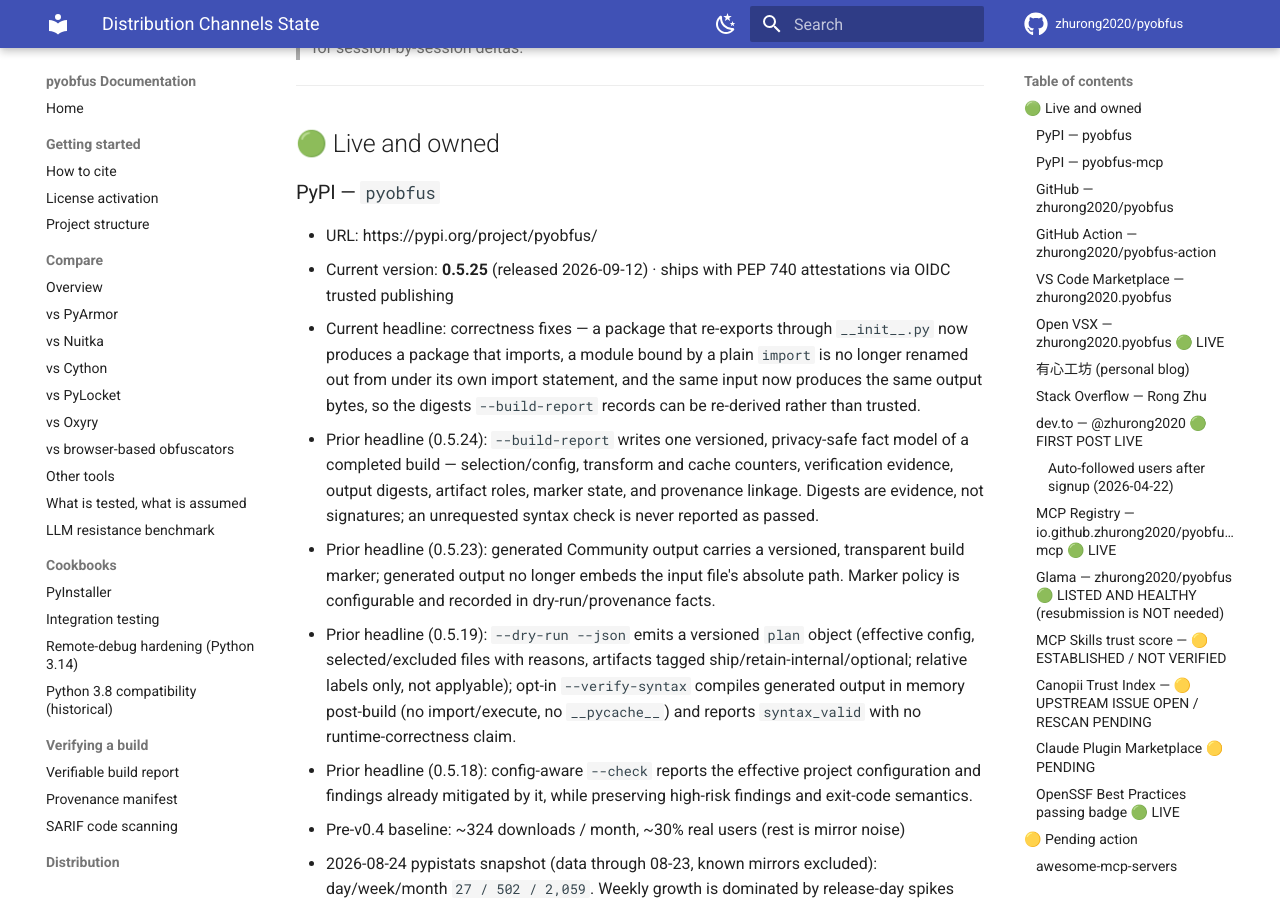
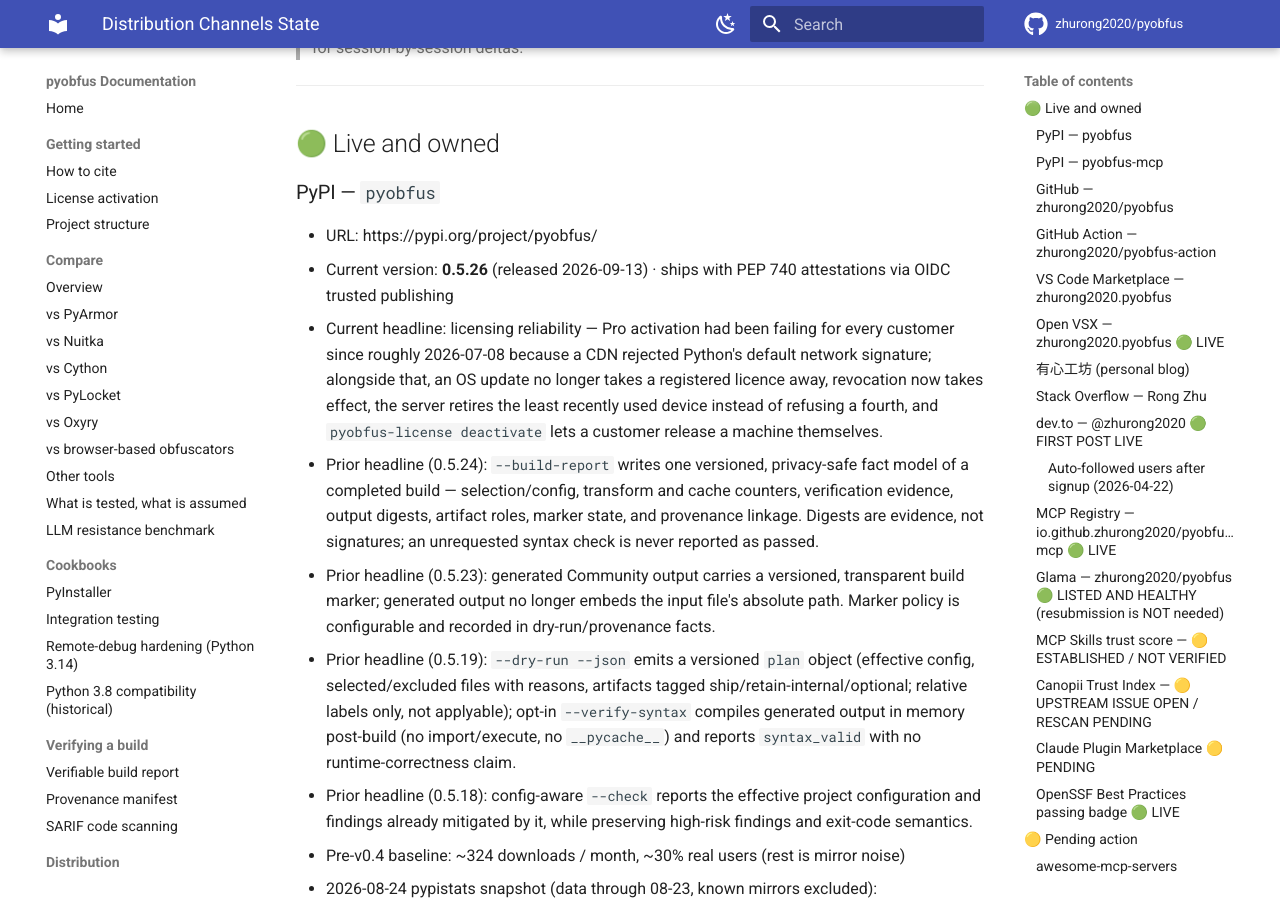
Before and after one commit to zhurong2020/pyobfus, an MkDocs documentation site: the page built from docs/DISTRIBUTION_CHANNELS.md, in a window 1280 px wide and 900 px high, scrolled down 679 px. Built offline with MkDocs 1.6.1 and Material for MkDocs 9.7.7, drawn with Linux system fonts in a browser that asks for light colours; comment, search, counter and statistics services are not loaded.

Commit message:
docs: say 0.5.26 wherever a document claims a current version
Six places still named 0.5.25 as the latest release: the project file twice,
the distribution channel record three times including its headline summary, and
the current-plan header. Version annotations that mark when a feature arrived
are history and are left alone; only claims about what is current were changed.

Co-Authored-By: Claude Opus 5 <noreply@anthropic.com>

````diff
--- a/docs/DISTRIBUTION_CHANNELS.md
+++ b/docs/DISTRIBUTION_CHANNELS.md
@@ -31,8 +31,8 @@ pending.
 
 ### PyPI — `pyobfus`
 - URL: https://pypi.org/project/pyobfus/
-- Current version: **0.5.25** (released 2026-09-12) · ships with PEP 740 attestations via OIDC trusted publishing
-- Current headline: correctness fixes — a package that re-exports through `__init__.py` now produces a package that imports, a module bound by a plain `import` is no longer renamed out from under its own import statement, and the same input now produces the same output bytes, so the digests `--build-report` records can be re-derived rather than trusted.
+- Current version: **0.5.26** (released 2026-09-13) · ships with PEP 740 attestations via OIDC trusted publishing
+- Current headline: licensing reliability — Pro activation had been failing for every customer since roughly 2026-07-08 because a CDN rejected Python's default network signature; alongside that, an OS update no longer takes a registered licence away, revocation now takes effect, the server retires the least recently used device instead of refusing a fourth, and `pyobfus-license deactivate` lets a customer release a machine themselves.
 - Prior headline (0.5.24): `--build-report` writes one versioned, privacy-safe fact model of a completed build — selection/config, transform and cache counters, verification evidence, output digests, artifact roles, marker state, and provenance linkage. Digests are evidence, not signatures; an unrequested syntax check is never reported as passed.
 - Prior headline (0.5.23): generated Community output carries a versioned, transparent build marker; generated output no longer embeds the input file's absolute path. Marker policy is configurable and recorded in dry-run/provenance facts.
 - Prior headline (0.5.19): `--dry-run --json` emits a versioned `plan` object (effective config, selected/excluded files with reasons, artifacts tagged ship/retain-internal/optional; relative labels only, not applyable); opt-in `--verify-syntax` compiles generated output in memory post-build (no import/execute, no `__pycache__`) and reports `syntax_valid` with no runtime-correctness claim.
@@ -226,7 +226,7 @@ pending.
   prior is not evidence of an actual review. Continue tracking installs and
   real reviews, not raw update/download count alone.
 - Wiki: disabled · Discussions: enabled · Issues: open
-- Releases: latest Core `v0.5.25`, MCP `mcp-v0.3.12`, and VS Code
+- Releases: latest Core `v0.5.26`, MCP `mcp-v0.3.12`, and VS Code
   `vscode-v0.4.3`; MCP releases attach wheel+sdist.
 
 ### Open VSX — `zhurong2020.pyobfus` 🟢 LIVE
--- a/llms-full.txt
+++ b/llms-full.txt
@@ -160,7 +160,7 @@ Example generated file header:
 
 ```yaml
 # pyobfus.yaml — generated by `pyobfus --init` on 2026-04-22 15:00 UTC
-# pyobfus v0.5.22
+# pyobfus v0.5.26
 # Scanned: /path/to/src  (23 Python file(s))
 # Detected frameworks: FastAPI, Pydantic
 # Risks: 2 high, 3 medium — run `pyobfus --check` for details.
````
Also changed, not shown: CLAUDE.md (+2 -2 lines), docs/CURRENT_PLAN_ZH.md (+1 -1 lines).
